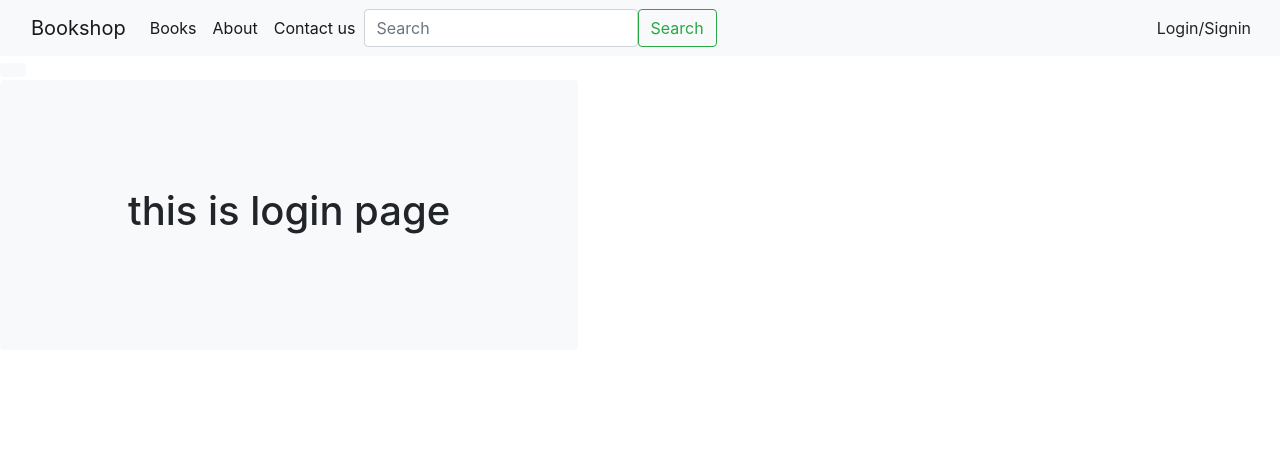
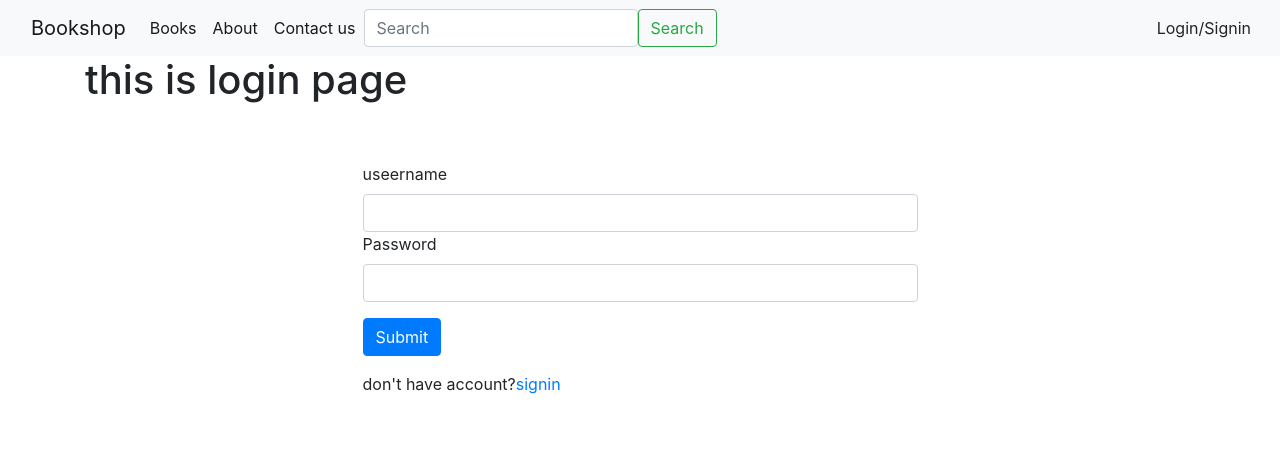
Before and after one commit to ch-Abhinay/bookshop, a Flask app: page /login in a window 1280 px wide. Shown: the top 461 px of the page. Run offline with Flask 3, Linux system fonts and the light colour scheme.

Commit message:
added basic components

```diff
--- a/templates/base.html
+++ b/templates/base.html
@@ -36,7 +36,7 @@
                 </form>
             </div>
         </div>
-        <a href="/login"   type="button" class="btn btn-light">Login/Signin</button>
+        <a href="/login" > <button type="button" class="btn btn-light">Login/Signin</button></a>
     </nav>
 </header>
     <div class="container">
--- a/templates/login.html
+++ b/templates/login.html
@@ -1,4 +1,18 @@
 {% extends 'base.html' %}
 {% block body %}
-    <h1 style="padding: 100px;">this is login page</h1>
+    <h1 >this is login page</h1>
+    <div class="container" id="login" style="max-width: 655px; margin: auto; padding: 50px;">
+        <form action="/login" method="post">
+            <div class="sm">
+              <label for="username" class="form-label">useername</label>
+              <input type="text" class="form-control" id="username" name="username" required>
+            </div>
+            <div class="sm">
+              <label for="exampleInputPassword1" class="form-label">Password</label>
+              <input type="password" class="form-control" id="exampleInputPassword1" name="password" required>
+            </div>
+            <button type="submit" class="btn btn-primary my-3">Submit</button>
+            <p>don't have account?<a href="/">signin</a></p>
+          </form>
+        </div>
 {% endblock body %}
```
Also changed, not shown: templates/books.html (+16 -1 lines).
